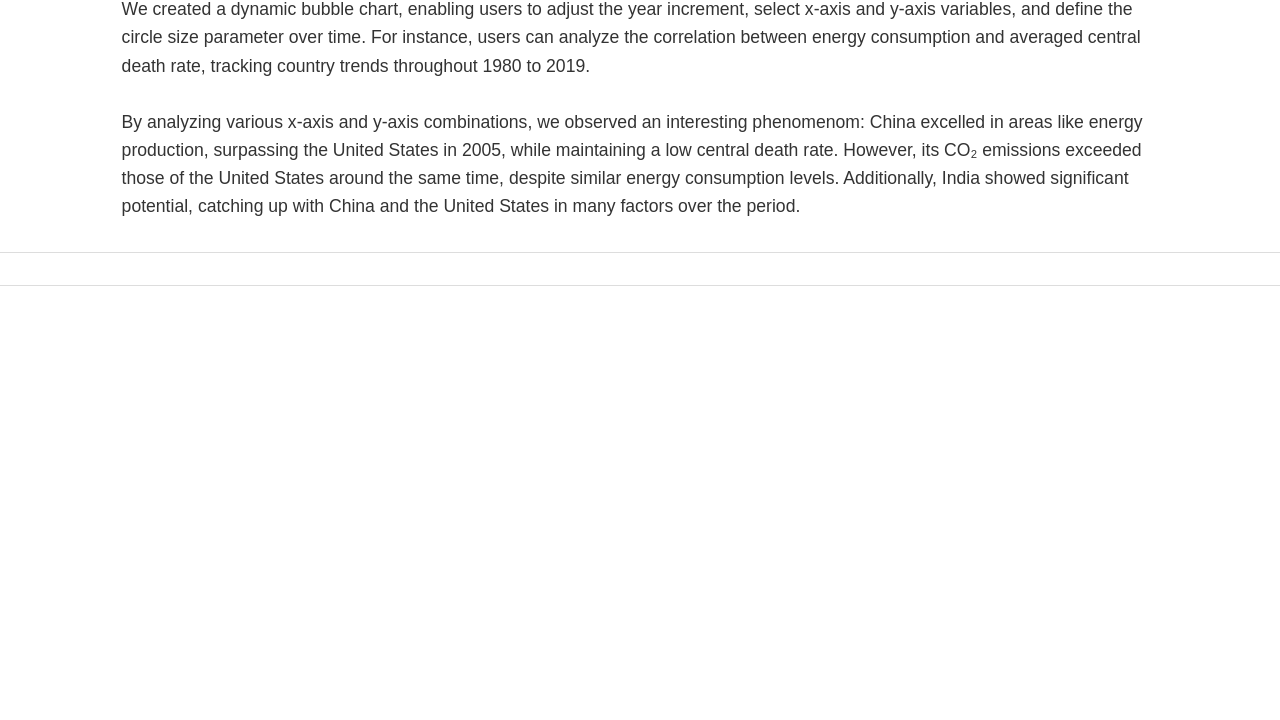
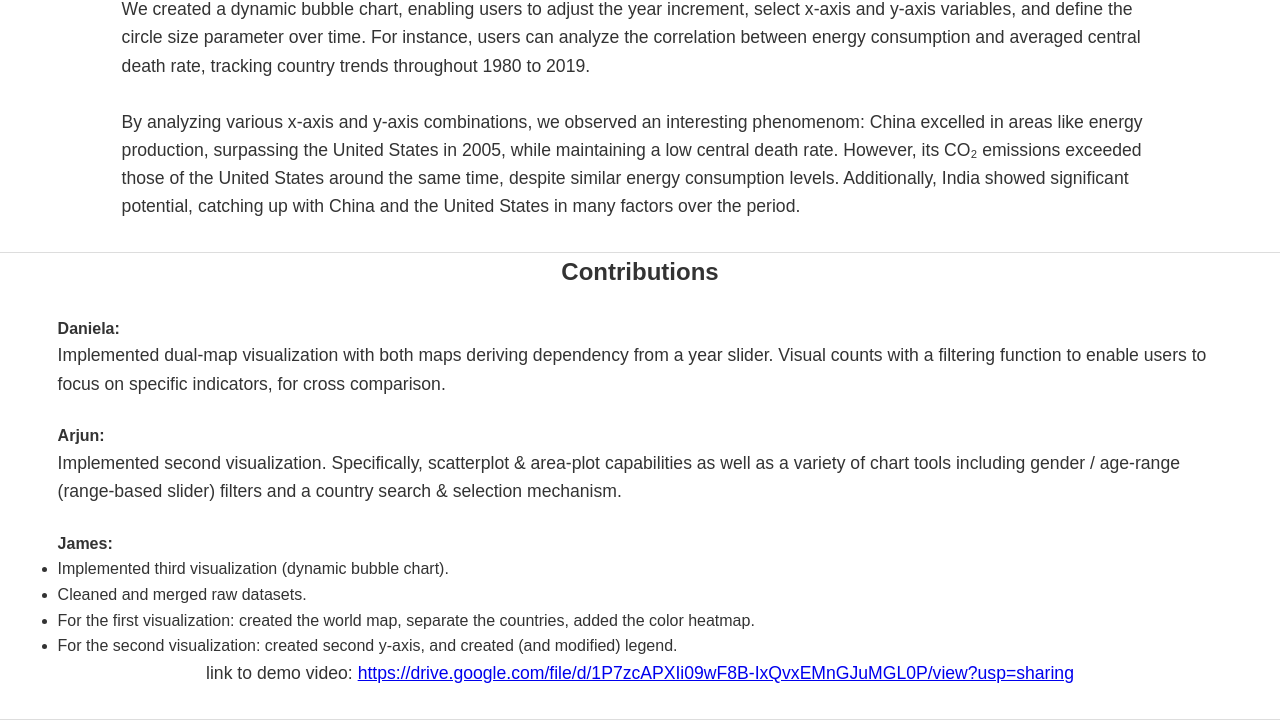
Before and after one commit to DKristhelTorres/CS-448B, a plain HTML site: page index.html in a window 1280 px wide. Shown: the part 4581-5301 px from the top of the page. Before the commit the page ends 4867 px from the top, so only its background shows below. Drawn offline with Linux system fonts and the light colour scheme.

Commit message:
Added link

```diff
--- a/index.html
+++ b/index.html
@@ -106,6 +106,29 @@ Life expectancy, measured by central death rates, is intricately linked to facto
             <!-- <p style="text-align: left; margin-left: 4.5vw; margin-right: 4.5vw;">
             </p> -->
         </section>
+
+
+        <section>
+            <h2>Contributions</h2>
+            <strong style="text-align: left; margin-left: 4.5vw; margin-right: 4.5vw;">Daniela:</strong><br>
+            <p style="text-align: left; margin-left: 4.5vw; margin-right: 4.5vw;">Implemented dual-map visualization with both maps deriving dependency from a year slider. Visual counts with a filtering function to enable users to focus on specific indicators, for cross comparison. </p>
+            <br><strong style="text-align: left; margin-left: 4.5vw; margin-right: 4.5vw;">Arjun:</strong><br>
+            <p style="text-align: left; margin-left: 4.5vw; margin-right: 4.5vw;">Implemented second visualization. Specifically, scatterplot & area-plot capabilities as well as a variety of chart tools including gender / age-range (range-based slider) filters and a country search & selection mechanism.</p>
+            <br><strong style="text-align: left; margin-left: 4.5vw; margin-right: 4.5vw;">James:</strong><br>
+            <ul style="text-align: left; margin-left: 4.5vw; margin-right: 4.5vw;">
+                <li>Implemented third visualization (dynamic bubble chart).
+                </li>
+                <li>Cleaned and merged raw datasets.
+                </li>
+                <li>
+                    For the first visualization: created the world map, separate the countries, added the color heatmap.
+                </li>
+                <li>
+                    For the second visualization: created second y-axis, and created (and modified) legend.
+                </li>
+            </ul>
+            <p>link to demo video: <a href="https://drive.google.com/file/d/1P7zcAPXIi09wF8B-IxQvxEMnGJuMGL0P/view?usp=sharing">https://drive.google.com/file/d/1P7zcAPXIi09wF8B-IxQvxEMnGJuMGL0P/view?usp=sharing</a></p>
+        </section>
     </main>
 
  <!--   <footer>
```
